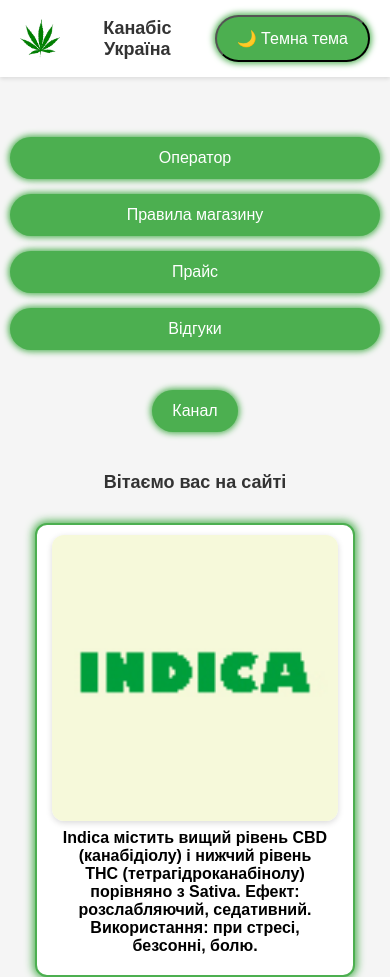
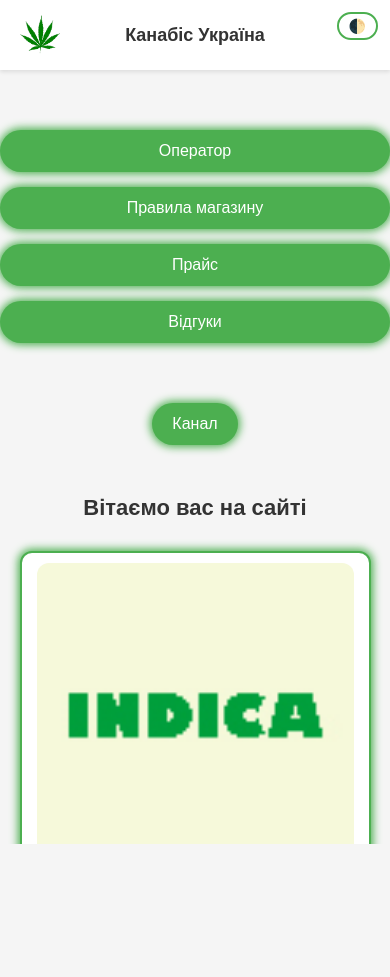
Before and after one commit to CannaBanka/KanabisUkr420, a plain HTML site: page index.html in a window 390 px wide. Shown: the top 977 px of the page. After the commit the page ends 844 px from the top, so only its background shows below. Drawn offline with nearby package versions, Linux system fonts and the light colour scheme.

Commit message:
Update index.html

```diff
--- a/index.html
+++ b/index.html
@@ -3,47 +3,43 @@
 <head>
   <meta charset="UTF-8" />
   <meta name="viewport" content="width=device-width, initial-scale=1" />
-  <title>Назва сайту</title>
+  <title>Канабіс Україна</title>
   <style>
+    :root {
+      --bg-color: #f5f5f5;
+      --text-color: #333;
+      --button-bg: #4CAF50;
+      --button-hover: #45a049;
+      --photo-border: #4CAF50;
+      --footer-bg: #e0e0e0;
+    }
+
+    body.dark {
+      --bg-color: #121212;
+      --text-color: #e0e0e0;
+      --button-bg: #2e7d32;
+      --button-hover: #1b5e20;
+      --photo-border: #2e7d32;
+      --footer-bg: #1c1c1c;
+    }
+
     html, body {
       margin: 0;
       padding: 0;
       height: 100%;
       font-family: Arial, sans-serif;
-      background-color: #f5f5f5;
-      transition: background-color 0.3s, color 0.3s;
+      background-color: var(--bg-color);
+      color: var(--text-color);
+      overflow-x: hidden;
     }
 
-    body {
-      display: flex;
-      flex-direction: column;
-    }
-
-    main {
-      flex: 1;
-      text-align: center;
-    }
-
-    @keyframes fadeInUp {
-      0% {
-        opacity: 0;
-        transform: translateY(20px);
-      }
-      100% {
-        opacity: 1;
-        transform: translateY(0);
-      }
-    }
-
-    @keyframes fadeScaleIn {
-      0% {
-        opacity: 0;
-        transform: scale(0.8);
-      }
-      100% {
-        opacity: 1;
-        transform: scale(1);
-      }
+    #particles-js {
+      position: fixed;
+      top: 0;
+      left: 0;
+      width: 100%;
+      height: 100%;
+      z-index: -1;
     }
 
     header {
@@ -53,10 +49,15 @@
       background-color: #fff;
       padding: 20px 40px;
       box-shadow: 0 2px 4px rgba(0,0,0,0.1);
+      position: relative;
+      z-index: 1;
     }
 
-    .header-logo,
-    .header-spacer {
+    body.dark header {
+      background-color: #1f1f1f;
+    }
+
+    .header-logo, .header-spacer {
       width: 60px;
       height: 60px;
       display: flex;
@@ -65,8 +66,8 @@
     }
 
     .logo {
+      width: 60px;
       height: 60px;
-      width: 60px;
       border-radius: 50%;
       object-fit: cover;
       animation: fadeScaleIn 1.2s ease forwards;
@@ -77,10 +78,34 @@
       text-align: center;
       font-size: 24px;
       font-weight: bold;
-      color: #333;
       animation: fadeScaleIn 1.2s ease forwards;
       animation-delay: 0.3s;
       opacity: 0;
+      color: var(--text-color);
+    }
+
+    .theme-toggle {
+      position: absolute;
+      top: 20px;
+      right: 20px;
+      background: none;
+      border: 2px solid var(--button-bg);
+      color: var(--button-bg);
+      padding: 6px 14px;
+      font-size: 14px;
+      border-radius: 20px;
+      cursor: pointer;
+      transition: 0.3s;
+    }
+
+    .theme-toggle:hover {
+      background: var(--button-bg);
+      color: #fff;
+    }
+
+    main {
+      flex: 1;
+      text-align: center;
     }
 
     .top-buttons {
@@ -88,6 +113,7 @@
       justify-content: center;
       gap: 20px;
       margin-top: 100px;
+      flex-wrap: wrap;
     }
 
     .bottom-button {
@@ -97,25 +123,23 @@
     .button {
       display: inline-block;
       padding: 15px 30px;
-      background-color: #4CAF50;
+      background-color: var(--button-bg);
       color: white;
       text-decoration: none;
       font-size: 18px;
       border-radius: 30px;
       transition: background-color 0.3s, box-shadow 0.3s;
-      box-shadow: 0 0 8px 2px #4CAF50;
-      cursor: pointer;
+      box-shadow: 0 0 8px 2px var(--button-bg);
     }
 
     .button:hover {
-      background-color: #45a049;
-      box-shadow: 0 0 15px 4px #45a049;
+      background-color: var(--button-hover);
+      box-shadow: 0 0 15px 4px var(--button-hover);
     }
 
     .welcome-text {
       margin-top: 50px;
       font-size: 22px;
-      color: #333;
       font-weight: 600;
     }
 
@@ -125,20 +149,25 @@
       justify-content: center;
       gap: 0;
       padding-bottom: 50px;
+      flex-wrap: wrap;
     }
 
     .photo-block {
-      border: 2px solid #4CAF50;
+      border: 2px solid var(--photo-border);
       border-left: none;
       padding: 10px 15px;
       background: white;
       width: 220px;
       box-sizing: border-box;
-      box-shadow: 0 0 8px 2px #4CAF50;
+      box-shadow: 0 0 8px 2px var(--photo-border);
+    }
+
+    body.dark .photo-block {
+      background: #2a2a2a;
     }
 
     .photo-block:first-child {
-      border-left: 2px solid #4CAF50;
+      border-left: 2px solid var(--photo-border);
       border-top-left-radius: 12px;
       border-bottom-left-radius: 12px;
     }
@@ -153,7 +182,6 @@
       height: 150px;
       object-fit: cover;
       border-radius: 12px;
-      box-shadow: 0 2px 6px rgba(0,0,0,0.15);
       display: block;
       margin: 0 auto;
     }
@@ -161,13 +189,13 @@
     .photo-text {
       margin-top: 8px;
       font-weight: 600;
-      color: black;
       font-size: 18px;
+      color: var(--text-color);
     }
 
     footer {
-      background-color: #e0e0e0;
-      color: #333;
+      background-color: var(--footer-bg);
+      color: var(--text-color);
       font-size: 16px;
       padding: 15px 30px;
       display: flex;
@@ -180,64 +208,48 @@
       height: 28px;
     }
 
-    /* Адаптив для мобильных устройств */
+    @keyframes fadeScaleIn {
+      0% {
+        opacity: 0;
+        transform: scale(0.8);
+      }
+      100% {
+        opacity: 1;
+        transform: scale(1);
+      }
+    }
+
     @media (max-width: 600px) {
       header {
         padding: 15px 20px;
       }
 
-      .header-logo, .header-spacer {
-        width: auto;
-        height: auto;
-      }
-
-      .logo {
+      .logo, .header-logo, .header-spacer {
         width: 40px;
         height: 40px;
       }
 
       .site-name {
         font-size: 18px;
-        padding: 0 10px;
-        animation-delay: 0.3s;
         opacity: 1;
       }
 
       .top-buttons {
         flex-direction: column;
+        margin-top: 60px;
         gap: 15px;
-        margin-top: 60px;
-        padding: 0 10px;
       }
 
       .button {
         font-size: 16px;
         padding: 12px 20px;
-        box-shadow: 0 0 6px 1.5px #4CAF50;
         border-radius: 25px;
-      }
-
-      .bottom-button {
-        margin-top: 40px;
-      }
-
-      .welcome-text {
-        font-size: 18px;
-        margin-top: 40px;
-        padding: 0 10px;
-      }
-
-      .photos {
-        flex-direction: column;
-        gap: 20px;
-        padding-bottom: 30px;
       }
 
       .photo-block {
         width: 90vw;
-        max-width: 320px;
         margin: 0 auto;
-        border-left: 2px solid #4CAF50;
+        border-left: 2px solid var(--photo-border);
         border-radius: 12px;
       }
 
@@ -248,7 +260,7 @@
 
       .photo-text {
         font-size: 16px;
-        padding: 0 10px 10px 10px;
+        padding: 0 10px 10px;
       }
 
       footer {
@@ -260,60 +272,26 @@
         width: 24px;
         height: 24px;
       }
-    }
 
-    /* Темна тема */
-    body.dark {
-      background-color: #121212;
-      color: #f0f0f0;
-    }
-
-    body.dark header {
-      background-color: #1e1e1e;
-      color: #fff;
-      box-shadow: 0 2px 4px rgba(255,255,255,0.1);
-    }
-
-    body.dark .site-name {
-      color: #fff;
-    }
-
-    body.dark .button {
-      background-color: #333;
-      box-shadow: 0 0 8px 2px #666;
-    }
-
-    body.dark .button:hover {
-      background-color: #555;
-      box-shadow: 0 0 15px 4px #555;
-    }
-
-    body.dark .photo-block {
-      background-color: #1e1e1e;
-      border-color: #666;
-      box-shadow: 0 0 8px 2px #444;
-    }
-
-    body.dark .photo-text {
-      color: #f0f0f0;
-    }
-
-    body.dark footer {
-      background-color: #1e1e1e;
-      color: #ccc;
+      .theme-toggle {
+        top: 12px;
+        right: 12px;
+        padding: 4px 10px;
+      }
     }
   </style>
 </head>
 <body>
 
+  <div id="particles-js"></div>
+
   <header>
     <div class="header-logo">
-      <img src="logo.png.png" alt="dgdg" class="logo" />
+      <img src="logo.png.png" alt="Лого" class="logo" />
     </div>
     <div class="site-name">Канабіс Україна</div>
-    <div class="header-spacer">
-      <button id="theme-toggle" class="button">🌙 Темна тема</button>
-    </div>
+    <div class="header-spacer"></div>
+    <button class="theme-toggle" onclick="toggleTheme()">🌓</button>
   </header>
 
   <main>
@@ -328,16 +306,12 @@
       <a href="https://t.me/+fKqZ9xkQbNNjMzAy" class="button">Канал</a>
     </div>
 
-    <div class="welcome-text">
-      Вітаємо вас на сайті
-    </div>
+    <div class="welcome-text">Вітаємо вас на сайті</div>
 
     <div class="photos">
       <div class="photo-block">
         <img src="1.jpg" alt="Фото 1" />
-        <div class="photo-text">
-          Indica містить вищий рівень CBD (канабідіолу) і нижчий рівень THC (тетрагідроканабінолу) порівняно з Sativa. Ефект: розслабляючий, седативний. Використання: при стресі, безсонні, болю.
-        </div>
+        <div class="photo-text">Indica містить більше CBD і менше THC. Ефект: заспокійливий, седативний. Використання: стрес, безсоння, біль.</div>
       </div>
       <div class="photo-block">
         <img src="3.jpg" alt="Фото 2" />
@@ -345,9 +319,7 @@
       </div>
       <div class="photo-block">
         <img src="2.jpg" alt="Фото 3" />
-        <div class="photo-text">
-          Sativa має вищий рівень THC, що забезпечує енергійний, стимулюючий ефект. Використовується при депресії, втомі та для покращення настрою.
-        </div>
+        <div class="photo-text">Sativa має більше THC. Ефект: енергія, креативність. Використання: депресія, втома.</div>
       </div>
     </div>
   </main>
@@ -359,22 +331,47 @@
     </a>
   </footer>
 
+  <!-- Скрипт для частинок -->
+  <script src="https://cdn.jsdelivr.net/npm/particles.js@2.0.0/particles.min.js"></script>
   <script>
-    const toggleBtn = document.getElementById('theme-toggle');
-    const prefersDark = window.matchMedia && window.matchMedia('(prefers-color-scheme: dark)').matches;
-
-    if (localStorage.getItem('theme') === 'dark' || (!localStorage.getItem('theme') && prefersDark)) {
-      document.body.classList.add('dark');
-      toggleBtn.textContent = '☀️ Світла тема';
-    }
-
-    toggleBtn.addEventListener('click', () => {
-      document.body.classList.toggle('dark');
-      const isDark = document.body.classList.contains('dark');
-      localStorage.setItem('theme', isDark ? 'dark' : 'light');
-      toggleBtn.textContent = isDark ? '☀️ Світла тема' : '🌙 Темна тема';
+    particlesJS("particles-js", {
+      particles: {
+        number: { value: 60, density: { enable: true, value_area: 800 } },
+        color: { value: "#4CAF50" },
+        shape: { type: "circle" },
+        opacity: { value: 0.5 },
+        size: { value: 3, random: true },
+        line_linked: { enable: true, distance: 150, color: "#4CAF50", opacity: 0.4, width: 1 },
+        move: { enable: true, speed: 2, direction: "none", out_mode: "out" }
+      },
+      interactivity: {
+        detect_on: "canvas",
+        events: {
+          onhover: { enable: true, mode: "grab" },
+          onclick: { enable: true, mode: "push" }
+        },
+        modes: {
+          grab: { distance: 140, line_linked: { opacity: 1 } },
+          push: { particles_nb: 4 }
+        }
+      },
+      retina_detect: true
     });
   </script>
 
+  <!-- Скрипт темної теми -->
+  <script>
+    function toggleTheme() {
+      document.body.classList.toggle('dark');
+      localStorage.setItem('theme', document.body.classList.contains('dark') ? 'dark' : 'light');
+    }
+
+    // Завантаження теми з localStorage
+    (function () {
+      if (localStorage.getItem('theme') === 'dark') {
+        document.body.classList.add('dark');
+      }
+    })();
+  </script>
 </body>
 </html>
```
